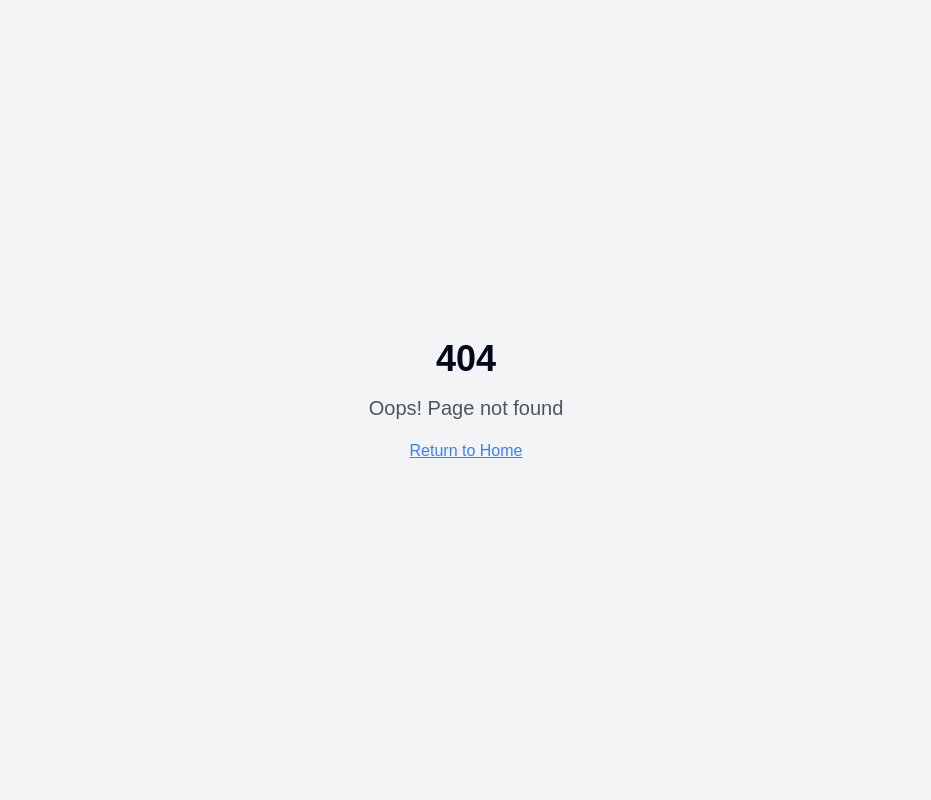
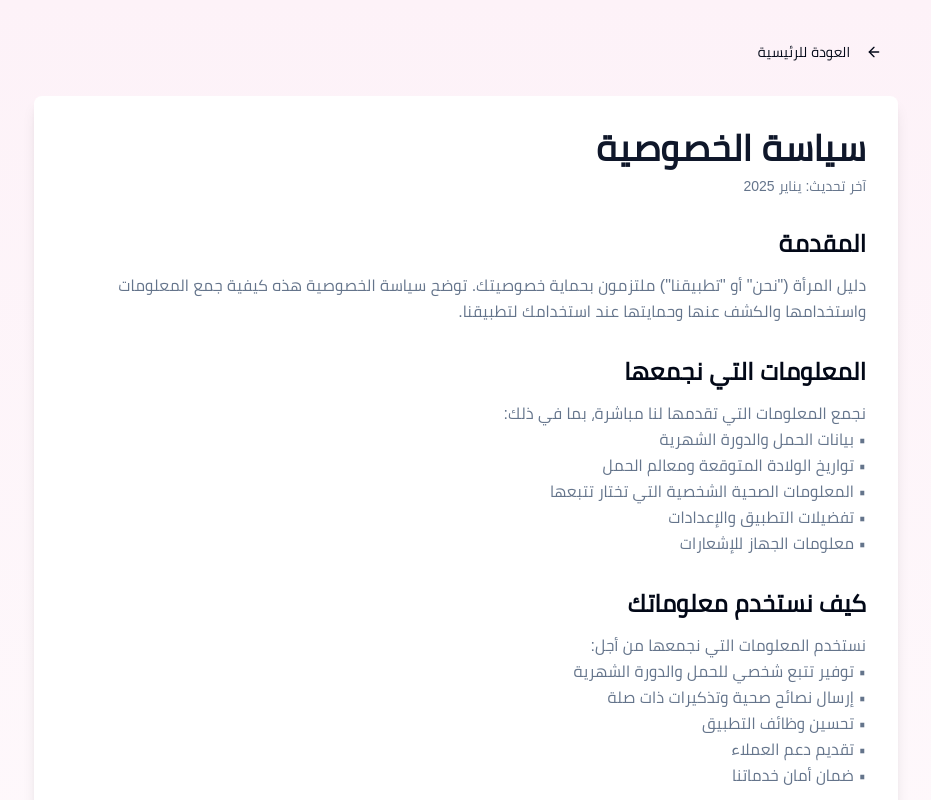
Before and after one commit to mshref17/mobile-app-genie-touch, a React (Vite) app: page /privacy-policy in a window 1280 px wide. Before the commit this address had no page. Shown: the top 800 px of the page, without its empty margins (174-1105 px from the left). Built offline with nearby package versions, Linux system fonts and the light colour scheme.

Commit message:
Add privacy policy page

```diff
--- a/src/App.tsx
+++ b/src/App.tsx
@@ -6,6 +6,7 @@ import { BrowserRouter, Routes, Route } from "react-router-dom";
 import { LanguageProvider } from "@/contexts/LanguageContext";
 import Index from "./pages/Index";
 import NotFound from "./pages/NotFound";
+import PrivacyPolicy from "./pages/PrivacyPolicy";
 
 const queryClient = new QueryClient();
 
@@ -18,6 +19,7 @@ const App = () => (
         <BrowserRouter>
           <Routes>
             <Route path="/" element={<Index />} />
+            <Route path="/privacy-policy" element={<PrivacyPolicy />} />
             {/* ADD ALL CUSTOM ROUTES ABOVE THE CATCH-ALL "*" ROUTE */}
             <Route path="*" element={<NotFound />} />
           </Routes>
--- /dev/null
+++ b/src/pages/PrivacyPolicy.tsx
@@ -0,0 +1,139 @@
+import { useLanguage } from "@/contexts/LanguageContext";
+import { Button } from "@/components/ui/button";
+import { ArrowLeft } from "lucide-react";
+import { useNavigate } from "react-router-dom";
+
+const PrivacyPolicy = () => {
+  const { language } = useLanguage();
+  const navigate = useNavigate();
+
+  const content = {
+    en: {
+      title: "Privacy Policy",
+      lastUpdated: "Last Updated: January 2025",
+      backButton: "Back to Home",
+      sections: [
+        {
+          title: "Introduction",
+          content: "دليل المرأة (\"we\", \"our\", or \"us\") is committed to protecting your privacy. This Privacy Policy explains how we collect, use, disclose, and safeguard your information when you use our mobile application."
+        },
+        {
+          title: "Information We Collect",
+          content: "We collect information that you provide directly to us, including:\n• Pregnancy and menstrual cycle data\n• Due dates and pregnancy milestones\n• Personal health information you choose to track\n• App preferences and settings\n• Device information for notifications"
+        },
+        {
+          title: "How We Use Your Information",
+          content: "We use the information we collect to:\n• Provide personalized pregnancy and cycle tracking\n• Send you relevant health tips and reminders\n• Improve and optimize our app functionality\n• Provide customer support\n• Ensure the security of our services"
+        },
+        {
+          title: "Data Storage and Security",
+          content: "Your data is stored locally on your device and in secure cloud storage. We implement appropriate security measures to protect your personal information from unauthorized access, alteration, disclosure, or destruction."
+        },
+        {
+          title: "Data Sharing",
+          content: "We do not sell, trade, or rent your personal information to third parties. We may share your information only in the following circumstances:\n• With your explicit consent\n• To comply with legal obligations\n• To protect our rights and safety"
+        },
+        {
+          title: "Your Rights",
+          content: "You have the right to:\n• Access your personal data\n• Correct inaccurate data\n• Delete your data\n• Export your data\n• Opt-out of notifications\n\nTo exercise these rights, please contact us through the app settings."
+        },
+        {
+          title: "Children's Privacy",
+          content: "Our app is not intended for children under 13 years of age. We do not knowingly collect personal information from children under 13."
+        },
+        {
+          title: "Changes to This Policy",
+          content: "We may update this Privacy Policy from time to time. We will notify you of any changes by posting the new Privacy Policy on this page and updating the \"Last Updated\" date."
+        },
+        {
+          title: "Contact Us",
+          content: "If you have questions about this Privacy Policy, please contact us through the app's settings or support section."
+        }
+      ]
+    },
+    ar: {
+      title: "سياسة الخصوصية",
+      lastUpdated: "آخر تحديث: يناير 2025",
+      backButton: "العودة للرئيسية",
+      sections: [
+        {
+          title: "المقدمة",
+          content: "دليل المرأة (\"نحن\" أو \"تطبيقنا\") ملتزمون بحماية خصوصيتك. توضح سياسة الخصوصية هذه كيفية جمع المعلومات واستخدامها والكشف عنها وحمايتها عند استخدامك لتطبيقنا."
+        },
+        {
+          title: "المعلومات التي نجمعها",
+          content: "نجمع المعلومات التي تقدمها لنا مباشرة، بما في ذلك:\n• بيانات الحمل والدورة الشهرية\n• تواريخ الولادة المتوقعة ومعالم الحمل\n• المعلومات الصحية الشخصية التي تختار تتبعها\n• تفضيلات التطبيق والإعدادات\n• معلومات الجهاز للإشعارات"
+        },
+        {
+          title: "كيف نستخدم معلوماتك",
+          content: "نستخدم المعلومات التي نجمعها من أجل:\n• توفير تتبع شخصي للحمل والدورة الشهرية\n• إرسال نصائح صحية وتذكيرات ذات صلة\n• تحسين وظائف التطبيق\n• تقديم دعم العملاء\n• ضمان أمان خدماتنا"
+        },
+        {
+          title: "تخزين البيانات والأمان",
+          content: "يتم تخزين بياناتك محلياً على جهازك وفي تخزين سحابي آمن. نطبق تدابير أمنية مناسبة لحماية معلوماتك الشخصية من الوصول أو التغيير أو الكشف أو التدمير غير المصرح به."
+        },
+        {
+          title: "مشاركة البيانات",
+          content: "نحن لا نبيع أو نتاجر أو نؤجر معلوماتك الشخصية لأطراف ثالثة. قد نشارك معلوماتك فقط في الحالات التالية:\n• بموافقتك الصريحة\n• للامتثال للالتزامات القانونية\n• لحماية حقوقنا وسلامتنا"
+        },
+        {
+          title: "حقوقك",
+          content: "لديك الحق في:\n• الوصول إلى بياناتك الشخصية\n• تصحيح البيانات غير الدقيقة\n• حذف بياناتك\n• تصدير بياناتك\n• إلغاء الاشتراك في الإشعارات\n\nلممارسة هذه الحقوق، يرجى الاتصال بنا من خلال إعدادات التطبيق."
+        },
+        {
+          title: "خصوصية الأطفال",
+          content: "تطبيقنا غير مخصص للأطفال دون سن 13 عاماً. نحن لا نجمع عن قصد معلومات شخصية من الأطفال دون سن 13."
+        },
+        {
+          title: "التغييرات على هذه السياسة",
+          content: "قد نقوم بتحديث سياسة الخصوصية هذه من وقت لآخر. سنخطرك بأي تغييرات عن طريق نشر سياسة الخصوصية الجديدة على هذه الصفحة وتحديث تاريخ \"آخر تحديث\"."
+        },
+        {
+          title: "اتصل بنا",
+          content: "إذا كان لديك أسئلة حول سياسة الخصوصية هذه، يرجى الاتصال بنا من خلال إعدادات التطبيق أو قسم الدعم."
+        }
+      ]
+    }
+  };
+
+  const t = content[language as keyof typeof content];
+
+  return (
+    <div className="min-h-screen bg-gradient-to-b from-pink-50 to-white dark:from-gray-900 dark:to-gray-800">
+      <div className="container mx-auto px-4 py-8 max-w-4xl">
+        <Button
+          variant="ghost"
+          onClick={() => navigate("/")}
+          className="mb-6"
+        >
+          <ArrowLeft className={`h-4 w-4 ${language === 'ar' ? 'ml-2' : 'mr-2'}`} />
+          {t.backButton}
+        </Button>
+
+        <div className="bg-white dark:bg-gray-800 rounded-lg shadow-lg p-8">
+          <h1 className="text-4xl font-bold text-primary mb-2">
+            {t.title}
+          </h1>
+          <p className="text-sm text-muted-foreground mb-8">
+            {t.lastUpdated}
+          </p>
+
+          <div className="space-y-8">
+            {t.sections.map((section, index) => (
+              <section key={index}>
+                <h2 className="text-2xl font-semibold text-foreground mb-3">
+                  {section.title}
+                </h2>
+                <p className="text-muted-foreground whitespace-pre-line leading-relaxed">
+                  {section.content}
+                </p>
+              </section>
+            ))}
+          </div>
+        </div>
+      </div>
+    </div>
+  );
+};
+
+export default PrivacyPolicy;
```
